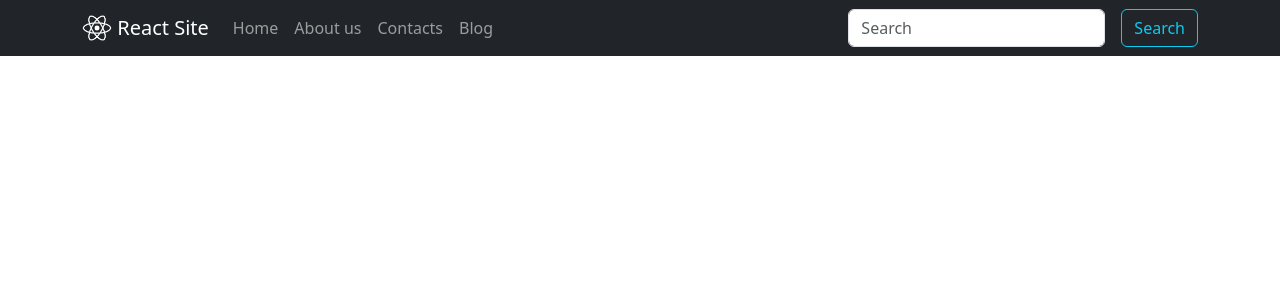
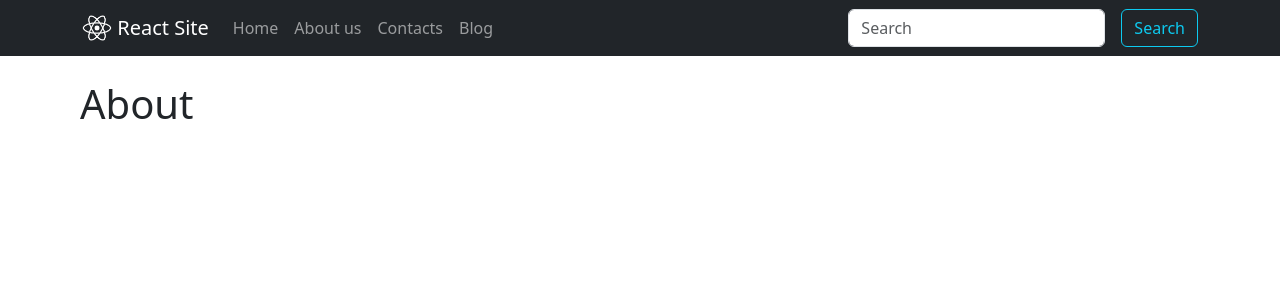
Before and after one commit to Arellaf/lab7-react, a React (Create React App) app: page /about in a window 1280 px wide. Shown: the top 300 px of the page. Built offline with nearby package versions, Linux system fonts and the light colour scheme.

Commit message:
Add page routing with React Router

```diff
--- a/package.json
+++ b/package.json
@@ -11,6 +11,7 @@
     "react": "^19.2.0",
     "react-bootstrap": "^2.10.10",
     "react-dom": "^19.2.0",
+    "react-router-dom": "^7.9.6",
     "react-scripts": "5.0.1",
     "web-vitals": "^2.1.4"
   },
--- a/src/App.js
+++ b/src/App.js
@@ -1,11 +1,25 @@
-import React from "react";
-import Header from "./components/Header"; // шлях до твого компонента
+import Header from "./components/Header";
+import { Routes, Route } from "react-router-dom";
+
+import Home from "./Pages/Home";
+import About from "./Pages/About";
+import Contacts from "./Pages/Contacts";
+import Blog from "./Pages/Blog";
 
 function App() {
     return (
-        <div>
+        <>
             <Header />
-        </div>
+
+            <div style={{ margin: "80px" }}>
+                <Routes>
+                    <Route path="/" element={<Home />} />
+                    <Route path="/about" element={<About />} />
+                    <Route path="/contacts" element={<Contacts />} />
+                    <Route path="/blog" element={<Blog />} />
+                </Routes>
+            </div>
+        </>
     );
 }
 
--- /dev/null
+++ b/src/Pages/About.jsx
@@ -0,0 +1,11 @@
+import React, { Component } from 'react';
+class About extends Component {
+  render() {
+    return (
+      <h1>
+        About
+      </h1>
+    );
+  }
+}
+export default About;
--- /dev/null
+++ b/src/Pages/Blog.jsx
@@ -0,0 +1,11 @@
+import React, { Component } from 'react';
+class Blog extends Component {
+  render() {
+    return (
+      <h1>
+        Blog
+      </h1>
+    );
+  }
+}
+export default Blog;
--- /dev/null
+++ b/src/Pages/Contacts.jsx
@@ -0,0 +1,11 @@
+import React, { Component } from 'react';
+class Contacts extends Component {
+  render() {
+    return (
+      <h1>
+        Contacts
+      </h1>
+    );
+  }
+}
+export default Contacts;
--- /dev/null
+++ b/src/Pages/Home.jsx
@@ -0,0 +1,11 @@
+import React, { Component } from 'react';
+class Home extends Component {
+  render() {
+    return (
+      <h1>
+        Home
+      </h1>
+    );
+  }
+}
+export default Home;
--- a/src/components/Header.jsx
+++ b/src/components/Header.jsx
@@ -21,7 +21,6 @@ export default class Header extends Component {
                                 src={logo}
                                 height="30"
                                 width="30"
-                                color="wight"
                                 className="d-inline-block align-top"
                                 alt="Logo"
                             />{" "}
@@ -44,7 +43,6 @@ export default class Header extends Component {
                                     placeholder="Search"
                                     className="me-sm-3"
                                 />
-
                                 <Button variant="outline-info">Search</Button>
                             </Form>
                         </Navbar.Collapse>
--- a/src/index.js
+++ b/src/index.js
@@ -1,19 +1,18 @@
-import React from 'react';
-import ReactDOM from 'react-dom/client';
-import './index.css';
-import App from './App';
-import reportWebVitals from './reportWebVitals';
+import { StrictMode } from "react";
+import ReactDOM from "react-dom/client";
+import "./index.css";
+import App from "./App";
+import reportWebVitals from "./reportWebVitals";
+import { BrowserRouter } from "react-router-dom";
+import 'bootstrap/dist/css/bootstrap.min.css';
 
-import "bootstrap/dist/css/bootstrap.min.css";
-
-const root = ReactDOM.createRoot(document.getElementById('root'));
+const root = ReactDOM.createRoot(document.getElementById("root"));
 root.render(
-  <React.StrictMode>
-    <App />
-  </React.StrictMode>
+    <StrictMode>
+        <BrowserRouter>
+            <App />
+        </BrowserRouter>
+    </StrictMode>
 );
 
-// If you want to start measuring performance in your app, pass a function
-// to log results (for example: reportWebVitals(console.log))
-// or send to an analytics endpoint. Learn more: https://bit.ly/CRA-vitals
 reportWebVitals();
```
Also changed, not shown: 1 other file (tests, documents, lock files or other folders).
